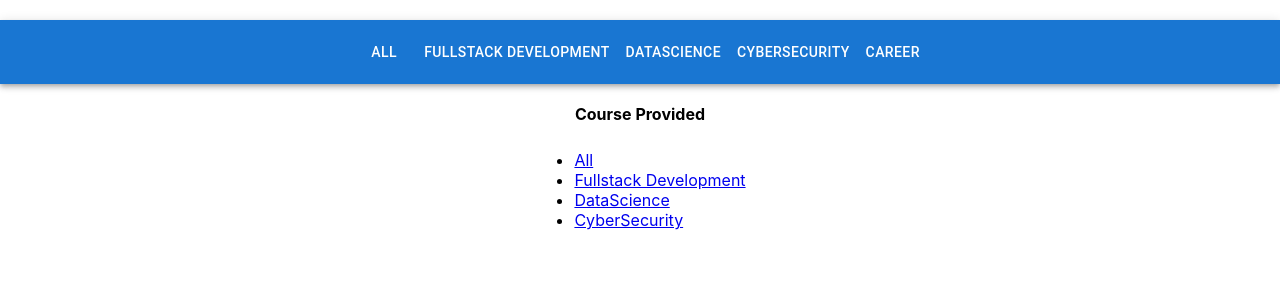
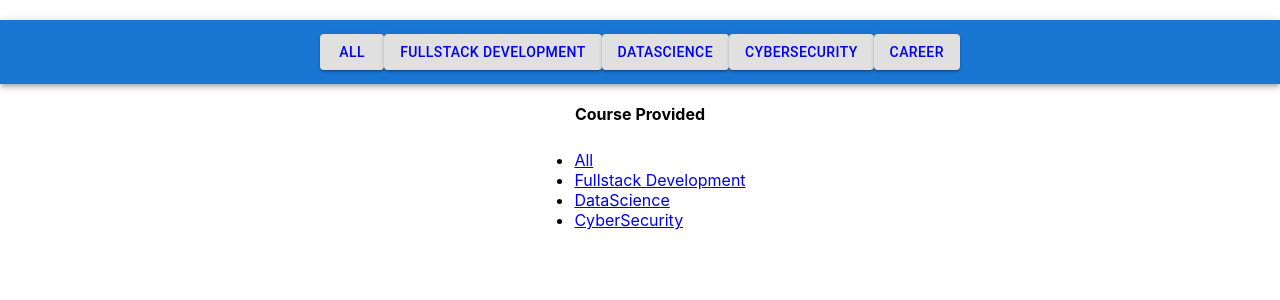
Before and after one commit to Karthick-code/day-26-course-blog, a React (Create React App) app: page /career in a window 1280 px wide. Shown: the top 300 px of the page. Built offline with nearby package versions, Linux system fonts and the light colour scheme.

Commit message:
updating link tag to button

```diff
--- a/src/App.css
+++ b/src/App.css
@@ -1,13 +1,11 @@
 .nav-bar {
-  margin-top: 10px;
+  margin: 10px;
   justify-content: center;
   border-radius: 2px;
-  display: flex;
+  display:flex;
+
 }
 
-#li {
-  display: inline;
-}
 
 .card{
   margin-top: 20px ;
--- a/src/App.js
+++ b/src/App.js
@@ -4,7 +4,7 @@ import { All } from './Component/All';
 import { Fullstack } from './Component/Fullstack';
 import { Datascience } from './Component/Datascience';
 import { Career } from './Component/Career';
-import { Route, Routes, useNavigate } from 'react-router-dom';
+import { Route, Routes, useNavigate, Link } from 'react-router-dom';
 import AppBar from '@mui/material/AppBar';
 import Toolbar from '@mui/material/Toolbar';
 import Button from '@mui/material/Button';
@@ -20,22 +20,30 @@ function App() {
       <AppBar position="static" style={{ marginBottom: "20px" }}>
         <Toolbar style={{ justifyContent: "center" }}>
           <div className="nav">
-            <Button  variant="text" color="inherit" onClick={() => navigate("/")}>All</Button>
+            {/* <Button  variant="text" color="inherit" onClick={() => navigate("/")}>All</Button>
             <Button variant="text" color="inherit" onClick={() => navigate("fullstack")}>Fullstack Development</Button>
             <Button variant="text" color="inherit" onClick={() => navigate("/datascience")}>DataScience</Button>
             <Button variant="text" color="inherit" onClick={() => navigate("/cyberSecurity")}>Cybersecurity</Button>
-            <Button variant="text" color="inherit" onClick={() => navigate("/career")}>Career</Button>
+            <Button variant="text" color="inherit" onClick={() => navigate("/career")}>Career</Button> */}
+            <Link to="/"><Button  variant="contained" color="inherit" >All</Button></Link>
+            <Link to="/fullstack"><Button variant="contained" color="inherit" >Fullstack Development</Button></Link>
+            <Link to="/datascience"><Button variant="contained" color="inherit" >DataScience</Button></Link>
+            <Link to="/cyberSecurity"><Button variant="contained" color="inherit" >Cybersecurity</Button></Link>
+            <Link to="/career"><Button variant="contained" color="inherit" >Career</Button></Link>
           </div>
         </Toolbar>
       </AppBar>
-      {/* <nav className="nav-bar">
+      {/* <div className="nav-bar">
+      <nav >
         <ul>
-          <li><Link to="/all">All</Link></li>
+          <li><Link to="/">All</Link></li>
           <li><Link to="/fullstack">Fullstack Development</Link></li>
           <li><Link to="/datascience">DataScience</Link></li>
+          <li><Link to="/cyberSecurity">CyberSecurity</Link></li>
           <li><Link to="/career">Career</Link></li>
         </ul>
-      </nav> */}
+      </nav>
+      </div> */}
       <Routes>
         <Route path="/" element={<All />} />
         <Route path="/fullstack" element={<Fullstack />} />
```
